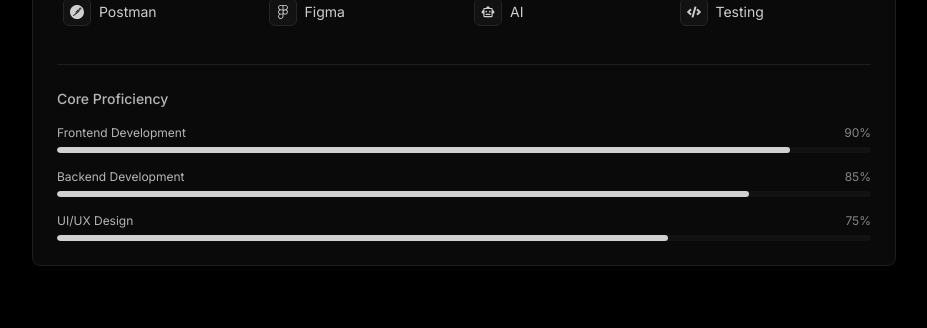
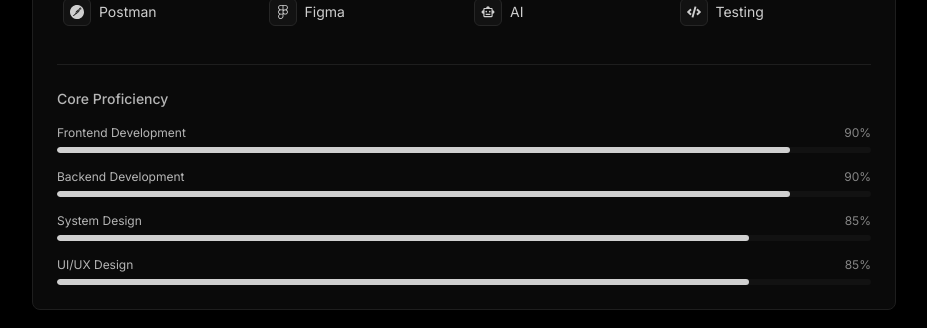
Before and after one commit to ansh-kmar9/portfolio, a React (Create React App) app: page /about in a window 1280 px wide. Shown: the part 1400-1728 px from the top of the page, without its empty margins (304-1231 px from the left). Built offline with nearby package versions, Linux system fonts and the light colour scheme.

Commit message:
updated skills - core profeciency

```diff
--- a/src/components/about/Skills.jsx
+++ b/src/components/about/Skills.jsx
@@ -107,8 +107,10 @@ const Skills = () => {
         <div className="space-y-3 sm:space-y-4">
           {[
             { name: "Frontend Development", value: 90 },
-            { name: "Backend Development", value: 85 },
-            { name: "UI/UX Design", value: 75 }
+            { name: "Backend Development", value: 90 },
+            { name: "System Design", value: 85 },
+            { name: "UI/UX Design", value: 85 },
+
           ].map((item, i) => (
             <div key={i} className="space-y-1 sm:space-y-1.5">
               <div className="flex items-center justify-between">
```
